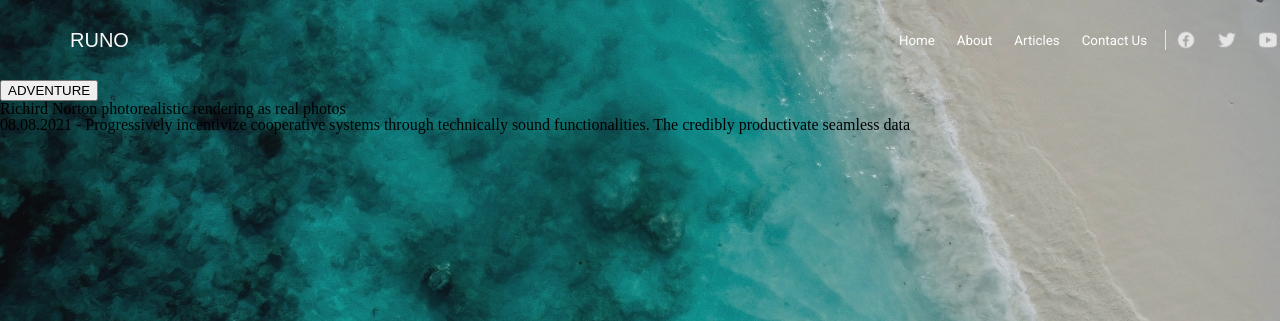
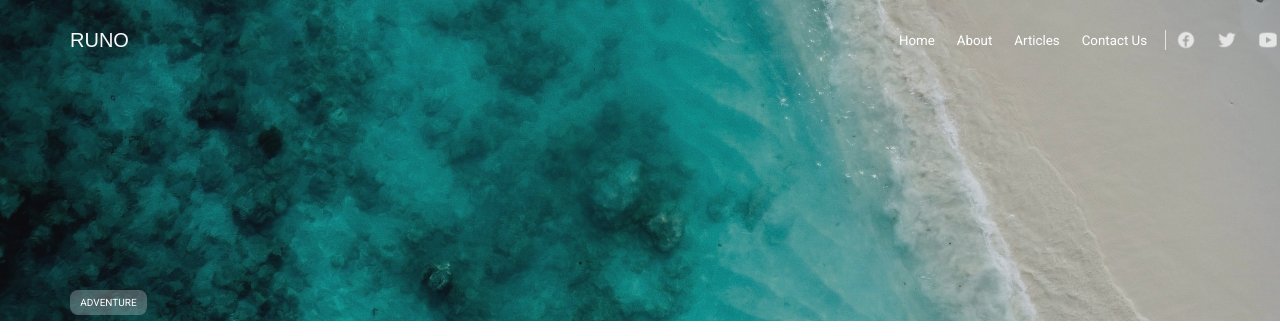
Before and after one commit to Vasyltsiun/Runo_project, a plain HTML site: page index.html in a window 1280 px wide. Shown: the top 321 px of the page. Drawn offline with Linux system fonts and the light colour scheme.

Commit message:
added date-description and description

```diff
--- a/index.html
+++ b/index.html
@@ -33,7 +33,9 @@
               <div class="search-icon"></div>
             </div>
             <div class="blog-slider">
-              <div class="adventure-button"><button>ADVENTURE</button></div>
+              <div class="slider-block-button">
+                <button class="adventure-button">ADVENTURE</button>
+              </div>
               <div class="description">
                 Richird Norton photorealistic rendering as real photos
               </div>
--- a/style.css
+++ b/style.css
@@ -1,7 +1,4 @@
-@import url('https://fonts.googleapis.com/css2?family=League+Spartan:wght@100..900&display=swap');
-@import url('https://fonts.googleapis.com/css2?family=League+Spartan:wght@100..900&family=Roboto:ital,wght@0,100;0,300;0,400;0,500;0,700;0,900;1,100;1,300;1,400;1,500;1,700;1,900&display=swap');
-
-
+@import url('https://fonts.googleapis.com/css2?family=League+Spartan:wght@100..900&family=Lora:wght@0,400..700;1,400..700&family=Roboto:ital,wght@0,100;0,300;0,400;0,500;0,700;0,900;1,100;1,300;1,400;1,500;1,700;1,900&display=swap');
 * {
     box-sizing: border-box;
 }
@@ -119,4 +116,40 @@
 .blog-slider {
     display: inline-block;
     height: 680px;
+    padding-left: 70px;
+
 }
+.slider-block-button {
+    display: flex;
+    align-items: end;
+    height: 235px;
+}
+.adventure-button {
+    background-repeat: no-repeat;
+    border: none;
+    background-color: rgba(255, 255, 255   , 0.25);
+    width: 77px;
+    height: 25px;
+    font-size: 10px;
+    border-radius: 8px;
+    color: white;
+    font-family: "Roboto", sans-serif;
+}
+.description {
+    display: flex;
+    height: 100px;
+    width: 530px;
+    color: white;
+    font-family: "Lora", sans-serif;
+    font-weight: 700;
+    font-size: 36px;
+    margin-top: 15px;
+}
+.date-description {
+    display: flex;
+    height: 45px;
+    width: 530px;
+    color: rgb(229, 229, 229);
+    font-family: "Lora", sans-serif;
+    font-size: 12px;
+}
```
